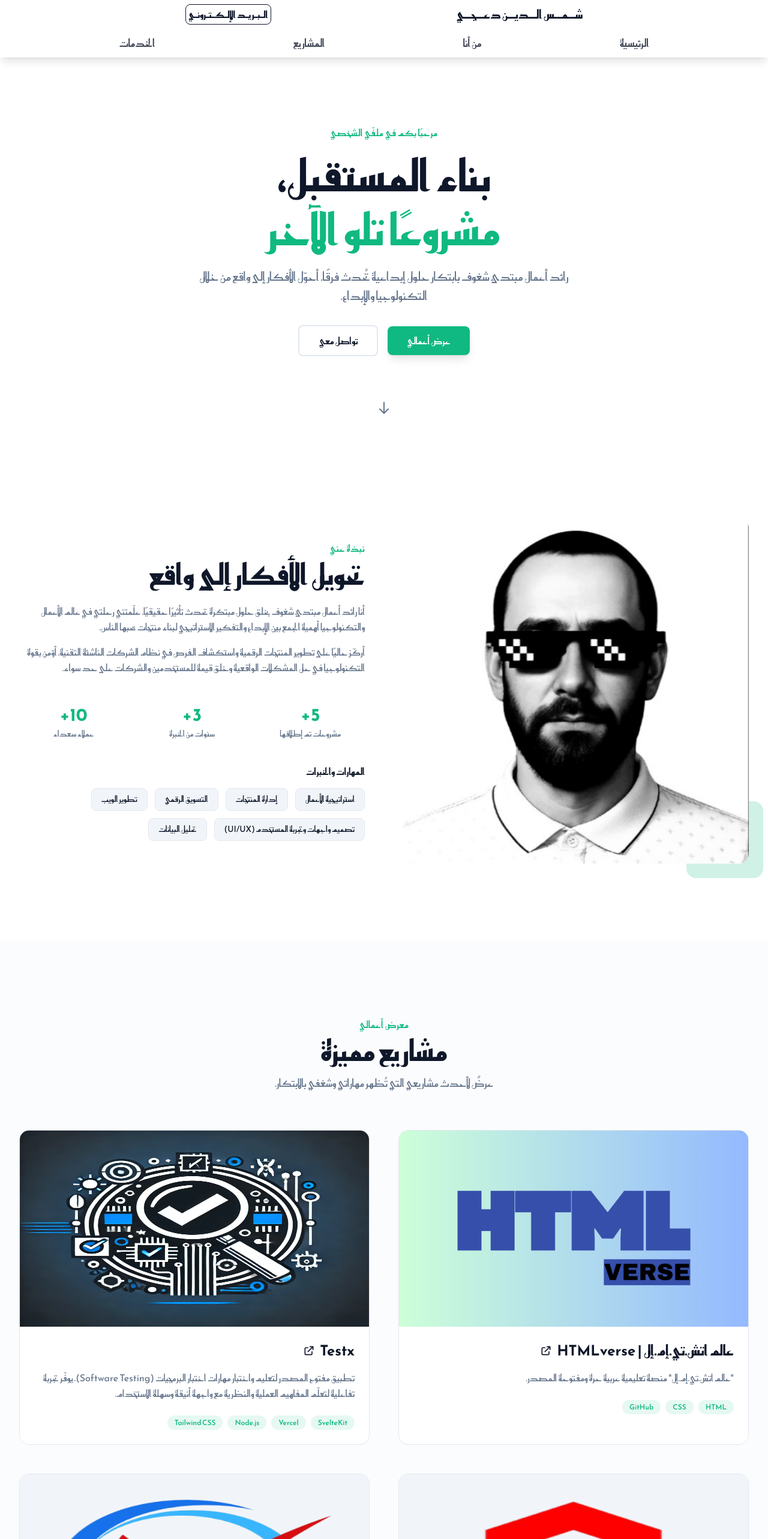
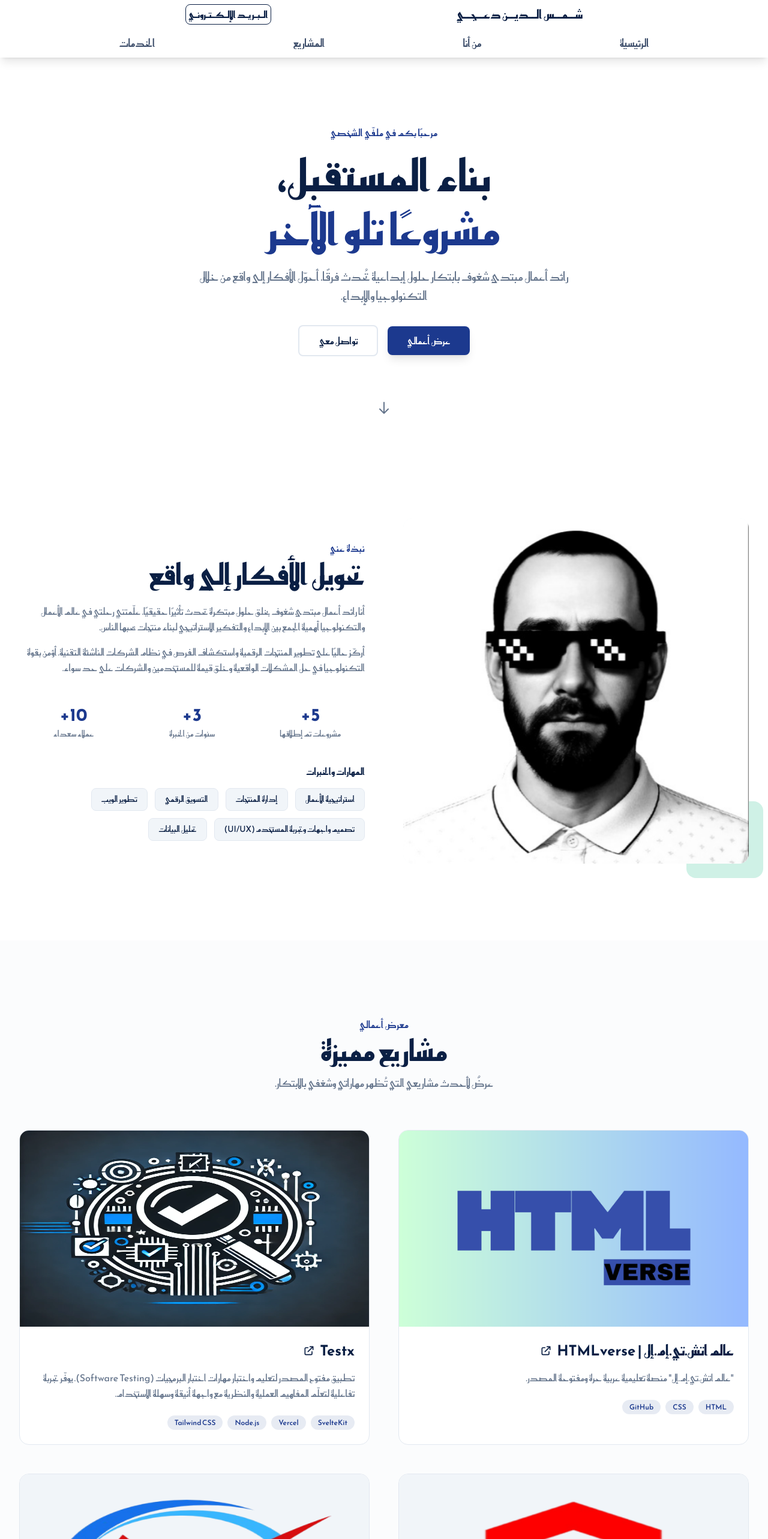
Before and after one commit to d3j1x/Chamseddine-Daaji, a SvelteKit app: page / in a window 1280 px wide. Shown: the top 2566 px of the page at 60% size. Built offline with nearby package versions, Linux system fonts and the light colour scheme.

Commit message:
update text-color

```diff
--- a/src/app.css
+++ b/src/app.css
@@ -5,7 +5,8 @@
 @theme inline {
   /* Updated to deep slate theme with emerald accent and dark mode support */
   --color-background: #ffffff;
-  --color-foreground: #0f172a;
+  /* --color-foreground: #0f172a; */
+  --color-foreground: #0a1f44;
   --color-card: #ffffff;
   --color-card-foreground: #0f172a;
   --color-primary: #0f172a;
--- a/src/lib/components/home/About.svelte
+++ b/src/lib/components/home/About.svelte
@@ -54,7 +54,7 @@
       <!-- About Content -->
       <div class="order-1 md:order-2 space-y-6 {visible ? 'animate-fade-in-up' : 'opacity-0'}" style="animation-delay: 0.2s;">
         <div>
-          <p class="text-accent font-medium text-base tracking-wide  mb-2">
+          <p class="text-blue-900 font-medium text-base tracking-wide  mb-2">
             نبذة عني
           </p>
           <h2 class="text-3xl md:text-4xl lg:text-5xl font-bold text-foreground">
@@ -76,7 +76,7 @@
         <div class="grid grid-cols-3 gap-4 pt-6">
           {#each achievements as achievement}
             <div class="text-center">
-              <div class="text-2xl md:text-3xl font-bold text-accent">{achievement.number}</div>
+              <div class="text-2xl md:text-3xl font-bold text-blue-900">{achievement.number}</div>
               <div class="text-sm text-secondary mt-1">{achievement.label}</div>
             </div>
           {/each}
@@ -87,7 +87,7 @@
           <h3 class="text-foreground font-semibold mb-4">المهارات والخبرات</h3>
           <div class="flex flex-wrap gap-3">
             {#each skills as skill}
-              <span class="px-4 py-2 bg-muted text-foreground text-sm rounded-lg border border-border hover:border-accent transition-colors">
+              <span class="px-4 py-2 bg-muted text-foreground text-sm rounded-lg border border-border hover:border-blue-900 transition-colors">
                 {skill}
               </span>
             {/each}
--- a/src/lib/components/home/Hero.svelte
+++ b/src/lib/components/home/Hero.svelte
@@ -13,12 +13,12 @@
     <div class="text-center space-y-8">
       <!-- Animated headline -->
       <div class="space-y-4 {visible ? 'animate-fade-in-up' : 'opacity-0'}">
-        <p class="text-accent font-medium text-sm md:text-base tracking-wide uppercase">
+        <p class="text-blue-900 font-medium text-sm md:text-base tracking-wide uppercase">
           مرحبًا بكم في ملفّي الشخصي
         </p>
         <h1 class="text-4xl sm:text-5xl md:text-6xl lg:text-7xl font-bold text-foreground leading-tight">
           بناء المستقبل،<br />
-          <span class="text-accent">مشروعًا تلو الآخر</span>
+          <span class="text-blue-900">مشروعًا تلو الآخر</span>
         </h1>
         <p class="text-secondary text-lg md:text-xl leading-relaxed max-w-2xl mx-auto">
           رائد أعمال مبتدئ شغوف بابتكار حلول إبداعية تُحدث فرقًا. أحوّل الأفكار إلى واقع من خلال التكنولوجيا والإبداع.
@@ -29,7 +29,7 @@
       <div class="flex flex-col sm:flex-row items-center justify-center gap-4 {visible ? 'animate-fade-in' : 'opacity-0'}" style="animation-delay: 0.2s;">
         <a
           href="#projects"
-          class="px-8 py-3 bg-accent text-accent-foreground rounded-lg font-medium hover:bg-accent/90 transition-all hover:scale-105 shadow-lg"
+          class="px-8 py-3 bg-blue-900 text-accent-foreground rounded-lg font-medium hover:bg-blue-900/90 transition-all hover:scale-105 shadow-lg"
           aria-label="View My Work"
         >
           عرض أعمالي
--- a/src/lib/components/home/Projects.svelte
+++ b/src/lib/components/home/Projects.svelte
@@ -54,7 +54,7 @@
   <div class="mx-auto max-w-7xl">
     <!-- Section Header -->
     <div class="text-center mb-16 {visible ? 'animate-fade-in-up' : 'opacity-0'}">
-      <p class="text-accent font-medium text-sm md:text-base tracking-wide uppercase mb-2">
+      <p class="text-blue-900 font-medium text-sm md:text-base tracking-wide uppercase mb-2">
         معرض أعمالي
       </p>
       <h2 class="text-3xl md:text-4xl lg:text-5xl font-bold text-foreground mb-4">
@@ -69,7 +69,7 @@
     <div class="grid md:grid-cols-2 gap-8 lg:gap-12">
       {#each projects as project, index}
         <article
-          class="group bg-card rounded-2xl overflow-hidden border border-border hover:border-accent transition-all hover:shadow-2xl {visible ? 'animate-fade-in-up' : 'opacity-0'}"
+          class="group bg-card rounded-2xl overflow-hidden border border-border hover:border-blue-900 transition-all hover:shadow-2xl {visible ? 'animate-fade-in-up' : 'opacity-0'}"
           style="animation-delay: {index * 0.1}s;"
         >
           <a href={project.link} target="_blank" class="block">
@@ -85,7 +85,7 @@
 
             <!-- Project Content -->
             <div class="p-6 space-y-4">
-              <h3 class="text-xl md:text-2xl font-bold text-foreground group-hover:text-accent transition-colors flex items-center gap-2">
+              <h3 class="text-xl md:text-2xl font-bold text-foreground group-hover:text-blue-900 transition-colors flex items-center gap-2">
                 {project.title}
                 <svg class="w-5 h-5 transition-transform group-hover:translate-x-1 group-hover:-translate-y-1" fill="none" stroke="currentColor" viewBox="0 0 24 24">
                   <path stroke-linecap="round" stroke-linejoin="round" stroke-width="2" d="M10 6H6a2 2 0 00-2 2v10a2 2 0 002 2h10a2 2 0 002-2v-4M14 4h6m0 0v6m0-6L10 14"/>
@@ -98,7 +98,7 @@
 
               <div class="flex flex-wrap gap-2 pt-2">
                 {#each project.technologies as tech}
-                  <span class="text-xs font-medium text-accent bg-accent/10 px-3 py-1 rounded-full">
+                  <span class="text-xs font-medium text-blue-900 bg-blue-900/10 px-3 py-1 rounded-full">
                     {tech}
                   </span>
                 {/each}
--- a/src/lib/components/home/Services.svelte
+++ b/src/lib/components/home/Services.svelte
@@ -56,7 +56,7 @@
   <div class="mx-auto max-w-7xl">
     <!-- Section Header -->
     <div class="text-center mb-16 {visible ? 'animate-fade-in-up' : 'opacity-0'}">
-      <p class="text-accent font-medium text-sm md:text-base tracking-wide uppercase mb-2">
+      <p class="text-blue-900 font-medium text-sm md:text-base tracking-wide uppercase mb-2">
         الخدمات
       </p>
       <h2 class="text-3xl md:text-4xl lg:text-5xl font-bold text-foreground mb-4">
@@ -71,13 +71,13 @@
     <div class="grid sm:grid-cols-2 lg:grid-cols-3 gap-6 lg:gap-8">
       {#each services as service, index}
         <div
-          class="group bg-card rounded-2xl p-6 md:p-8 border border-border hover:border-accent transition-all hover:shadow-xl hover:-translate-y-2 {visible ? 'animate-fade-in-up' : 'opacity-0'}"
+          class="group bg-card rounded-2xl p-6 md:p-8 border border-border hover:border-blue-900 transition-all hover:shadow-xl hover:-translate-y-2 {visible ? 'animate-fade-in-up' : 'opacity-0'}"
           style="animation-delay: {index * 0.1}s;"
         >
           <div class="text-4xl md:text-5xl mb-4 transition-transform group-hover:scale-110">
             {service.icon}
           </div>
-          <h3 class="text-xl md:text-2xl font-bold text-foreground mb-3 group-hover:text-accent transition-colors">
+          <h3 class="text-xl md:text-2xl font-bold text-foreground mb-3 group-hover:text-blue-900 transition-colors">
             {service.title}
           </h3>
           <p class="text-secondary leading-relaxed">
--- a/src/lib/components/layout/Footer.svelte
+++ b/src/lib/components/layout/Footer.svelte
@@ -35,7 +35,7 @@
             <li>
               <a
                 href={link.href}
-                class="text-secondary text-sm hover:text-accent transition-colors"
+                class="text-secondary text-sm hover:text-blue-900 transition-colors"
               >
                 {link.name}
               </a>
@@ -53,7 +53,7 @@
               href={social.url}
               target="_blank"
               rel="noopener noreferrer"
-              class="text-secondary hover:text-accent transition-colors"
+              class="text-secondary hover:text-blue-900 transition-colors"
               aria-label={social.name}
             >
               <span class="text-sm">{social.name}</span>
@@ -69,8 +69,8 @@
         © {currentYear} شــمــس الــديــن دعــجــي. جميع الحقوق محفوظة.
       </p>
       <div class="flex gap-6 text-sm">
-        <a href="/privacy-policy" class="text-secondary hover:text-accent transition-colors">سياسة الخصوصية</a>
-        <a href="/terms-of-service" class="text-secondary hover:text-accent transition-colors">شروط الخدمة</a>
+        <a href="/privacy-policy" class="text-secondary hover:text-blue-900 transition-colors">سياسة الخصوصية</a>
+        <a href="/terms-of-service" class="text-secondary hover:text-blue-900 transition-colors">شروط الخدمة</a>
       </div>
     </div>
   </div>
--- a/src/lib/components/layout/MySecondarynavbar.svelte
+++ b/src/lib/components/layout/MySecondarynavbar.svelte
@@ -1,8 +1,8 @@
 <div class=" bg-white font-medium text-foreground/80 hover:text-black  sticky shadow-lg top-0 z-50 h-12 ">
     <ul class="flex justify-evenly items-center gap-8 text-lg  h-full">
-		<li><a href="/" class="hover:text-accent transition">الرئيسية</a></li>
-		<li><a href="#about" class="hover:text-accent transition">من أنا</a></li>
-		<li><a href="#projects" class="hover:text-accent transition">المشاريع</a></li>
-		<li><a href="#services" class="hover:text-accent transition">الخدمات</a></li>
+		<li><a href="/" class="hover:text-blue-900 transition">الرئيسية</a></li>
+		<li><a href="#about" class="hover:text-blue-900 transition">من أنا</a></li>
+		<li><a href="#projects" class="hover:text-blue-900 transition">المشاريع</a></li>
+		<li><a href="#services" class="hover:text-blue-900 transition">الخدمات</a></li>
 	</ul>
 </div>
--- a/src/lib/components/layout/Mynavbar.svelte
+++ b/src/lib/components/layout/Mynavbar.svelte
@@ -2,6 +2,6 @@
   <h1 class="flex font-bold md:font-extrabold text-xl">شــمــس الــديــن دعــجــي</h1>
   <div class="flex ">
     <a href="mailto:d3j1x@yahoo.com"
-    class="font-bold  border  rounded p-1 hover:bg-gray-200 hover:text-accent hover:animate-pulse">الـبـريـد الإلـكـتـرونـي</a>
+    class="font-bold  border  rounded p-1 hover:bg-gray-200 hover:text-blue-900 hover:animate-pulse">الـبـريـد الإلـكـتـرونـي</a>
   </div>
 </header>
```
Also changed, not shown: src/lib/components/home/Contact.svelte (+9 -9 lines).
